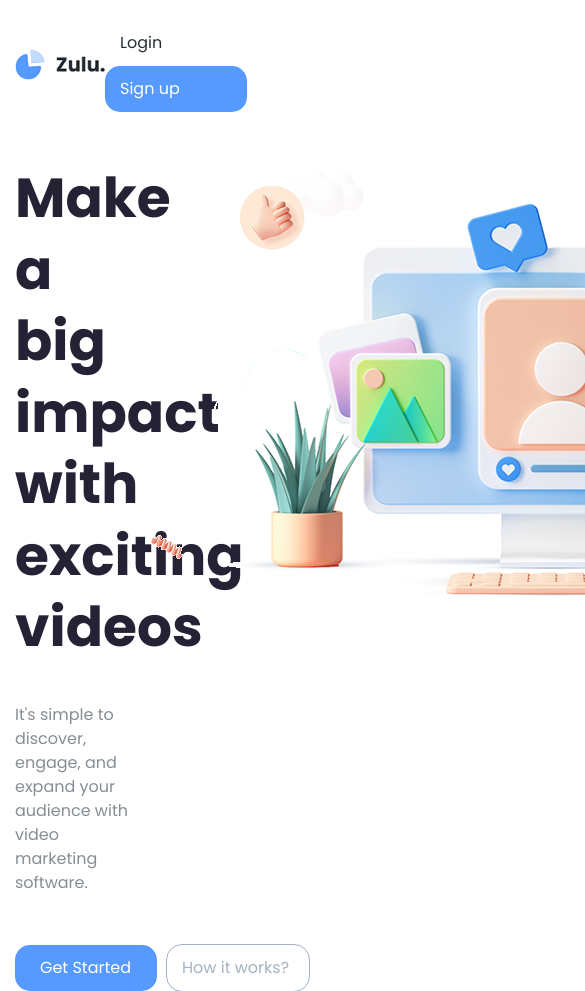
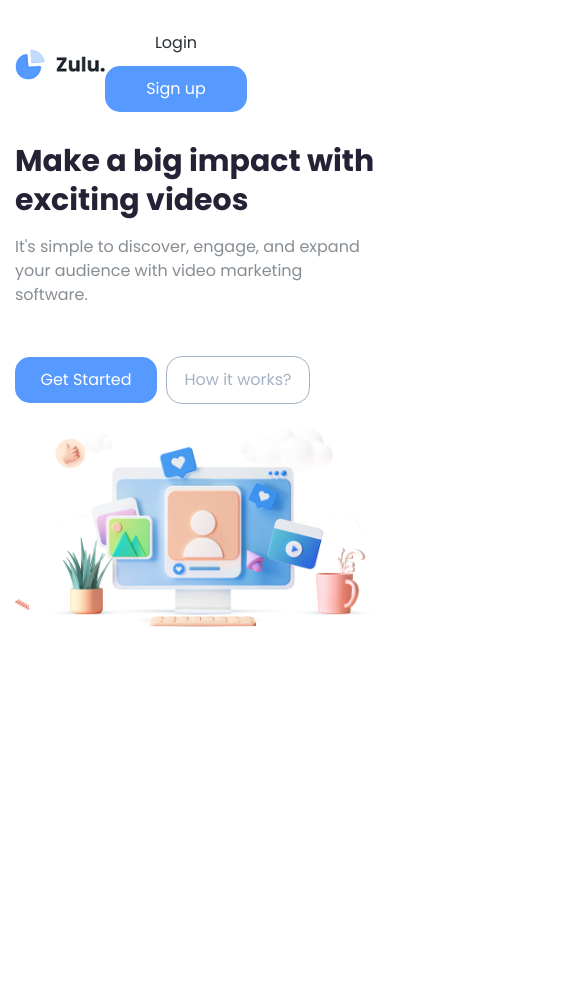
Before and after one commit to jimin2n7/Zulu-clone, a plain HTML site: page index.html in a window 390 px wide. Shown: the top 991 px of the page, 585 px wide, since content can reach past the window. After the commit the page ends 844 px from the top, so only its background shows below. Drawn offline with Linux system fonts and the light colour scheme.

Commit message:
responsive banner done

```diff
--- a/assets/css/resposive.css
+++ b/assets/css/resposive.css
@@ -18,8 +18,19 @@
 
 
     .banner{
+        flex-direction: column;
+    }
 
+    .banner__info{
+        width: 100%;
     }
+
+    .banner__image{
+        margin-top: 25px;
+        width: 100%;
+        transform:none;
+    }
+
     .work{
         display: none;
     }
@@ -54,6 +65,7 @@
 
 @media screen and (max-width:739px) {
     .btn{
+        text-align: center;
         padding: 15px;
     }
 
@@ -64,4 +76,14 @@
     header{
         padding-top: 20px;
     }
+
+    .banner_heading{
+        font-size: 30px;
+        margin-bottom: 15px;
+    }
+
+    .banner{
+        margin-top: 30px;
+    }
+
 }
--- a/assets/css/styles.css
+++ b/assets/css/styles.css
@@ -79,6 +79,10 @@ header{
 
 .banner__info{
     width: 35%;
+}
+
+.banner__img{
+    width: 100%;
 }
 
 .banner_heading{
```
